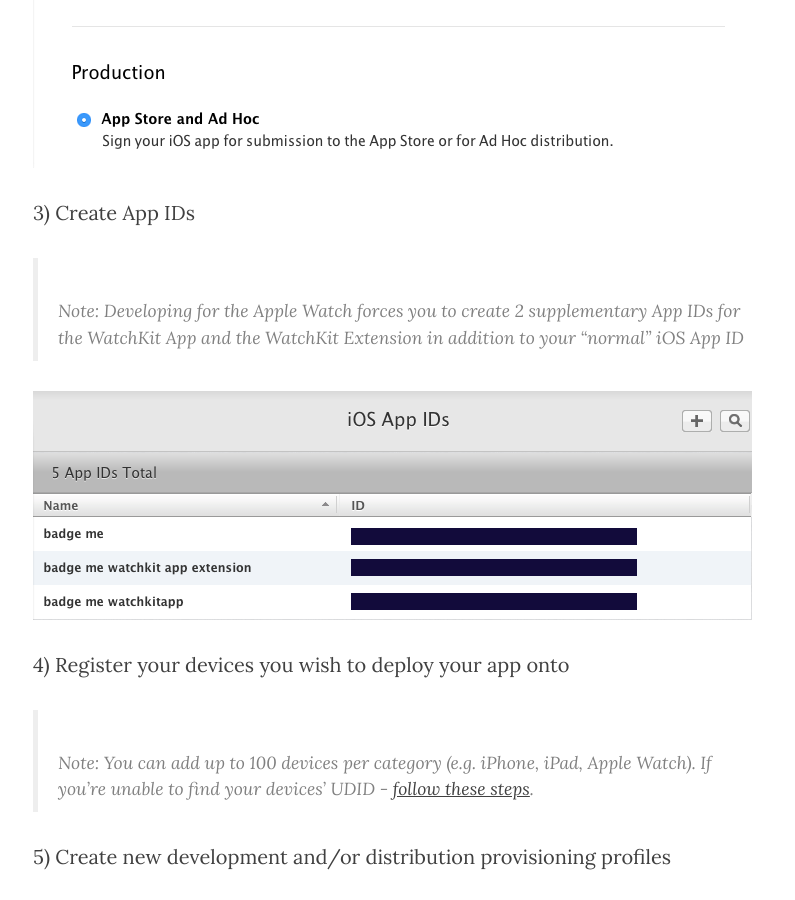
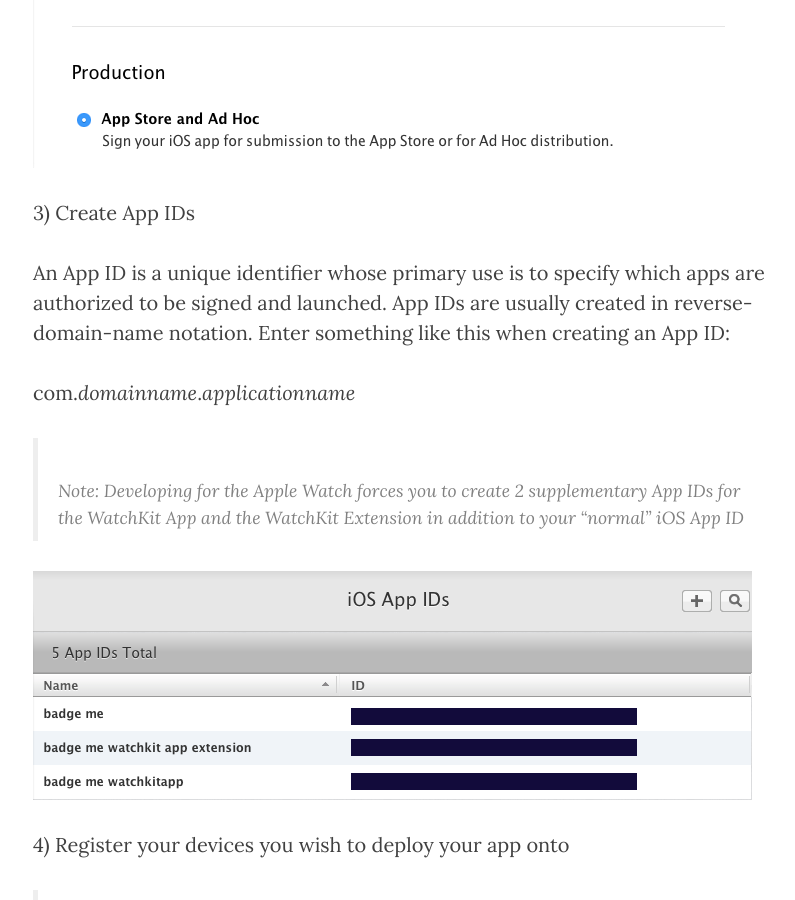
Before and after one commit to ciforios/ciforios.github.io, a Jekyll site: the page built from _posts/2015-05-08-Code-Signing.markdown, in a window 1280 px wide and 900 px high, scrolled down 2403 px. Shown: the whole window, without its empty margins (232-1027 px from the left). Built offline with Jekyll 4.4.1, drawn with Linux system fonts in a browser that asks for light colours; nearby versions of some CDN libraries; Markdown is read by kramdown in place of the engine named in the settings.

Commit message:
added content

```diff
--- a/_posts/2015-04-24-Requirements.markdown
+++ b/_posts/2015-04-24-Requirements.markdown
@@ -20,4 +20,4 @@
 
 Compiling source code is essential for [**automated building**](http://ciforios.github.io/jenkins/) including [**automated testing**](http://ciforios.github.io/jenkins/), as well as for [**deploying your beta software**](http://ciforios.github.io/workflow/) via TestFlight. If you are only interested in implementing a [**code-review**](http://ciforios.github.io/gerrit/) process into your development workflow, you **won't need a Mac**.
 
-Next on our checklist are the server components. If you're forced to use a Mac, you might as well use it as your build & code review server - this is what we did ourselves. Otherwise, just set up a VM or real server of your choice (e.g. Linux or Windows) but keep in mind that the installation for those systems will not be covered in this tutorial.
+Next on our checklist are the **server components**. If you're forced to use a Mac, you might as well use it as your build & code review server - this is what we did ourselves. Otherwise, just set up a VM or real server of your choice (e.g. Linux or Windows) but keep in mind that the installation for those systems will not be covered in this tutorial.
--- a/_posts/2015-05-08-Code-Signing.markdown
+++ b/_posts/2015-05-08-Code-Signing.markdown
@@ -35,6 +35,10 @@
 
 3) Create App IDs
 
+An App ID is a unique identifier whose primary use is to specify which apps are authorized to be signed and launched. App IDs are usually created in reverse-domain-name notation. Enter something like this when creating an App ID:
+
+com.*domainname*.*applicationname*
+
 > Note: Developing for the Apple Watch forces you to create 2 supplementary App IDs for the WatchKit App and the WatchKit Extension in addition to your "normal" iOS App ID
 
 ![image](/img/app-ids.png)
```
